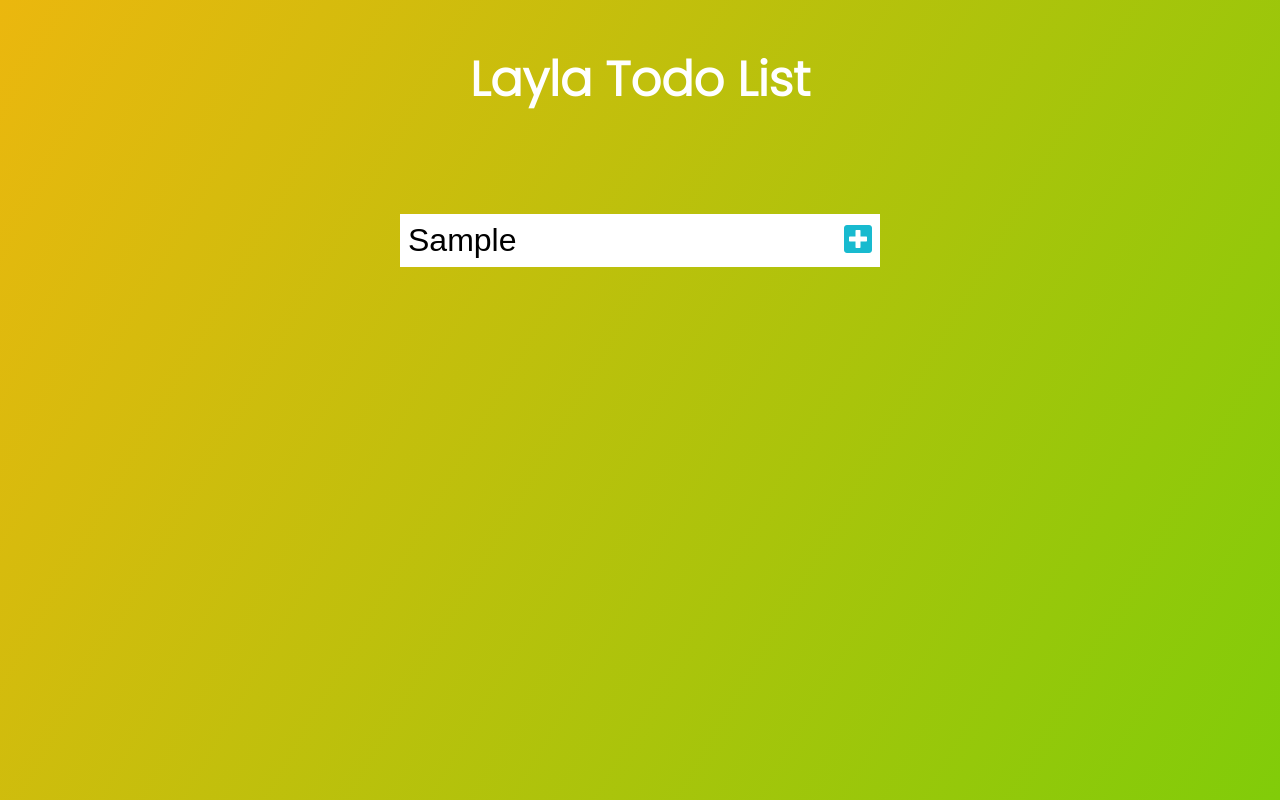
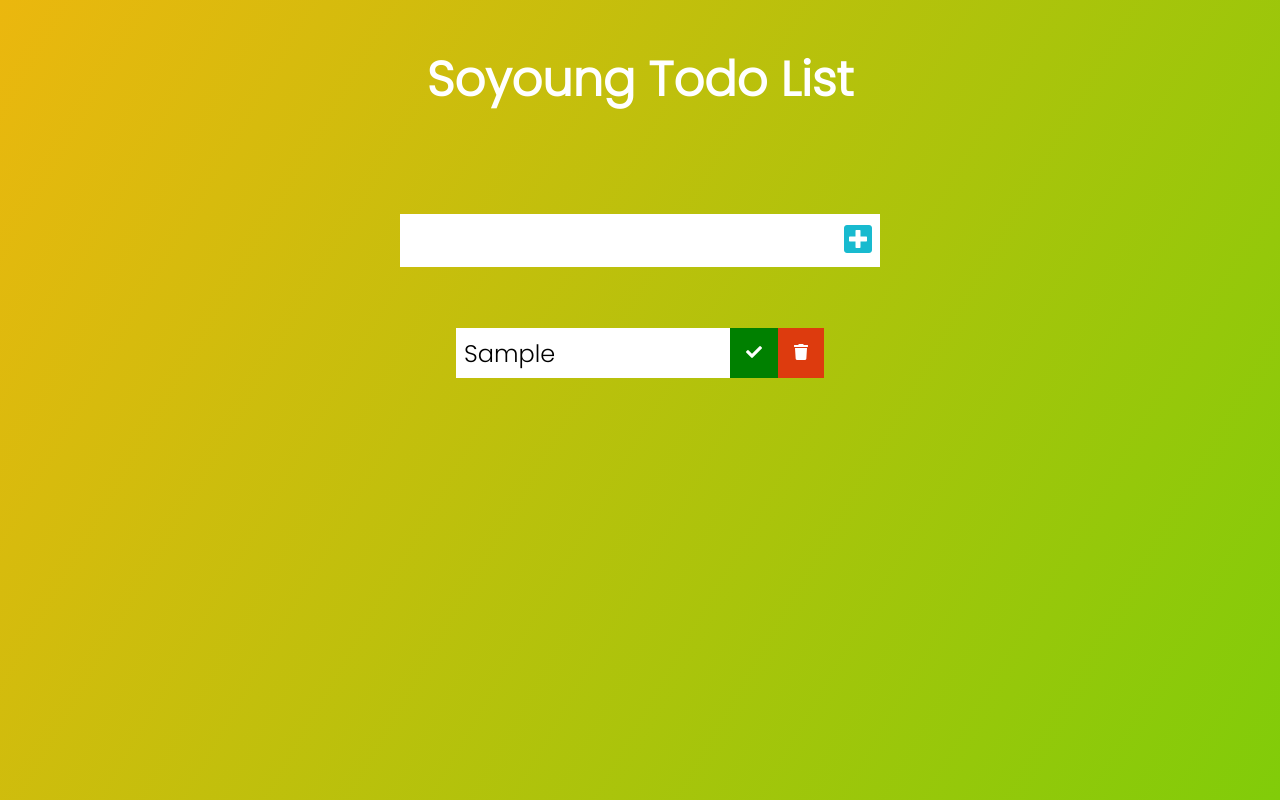
Before and after one commit to soyoungtherethere/JS_ToDoList, a plain HTML site: page index.html in a window 1280 px wide. Both pictures are taken after typing "Sample" into the empty fields and a click on the button 858 px from the left and 240 px from the top of the page. Drawn offline with Linux system fonts and the light colour scheme.

Commit message:
add css and deleteCheck function

```diff
--- a/app.js
+++ b/app.js
@@ -6,6 +6,7 @@ const todoList = document.querySelector('.todo-list');
 
 //Event Listeners
 todoButton.addEventListener('click', addTodo);
+todoList.addEventListener('click', deleteCheck);
 
 //Functions
 function addTodo(event) {
@@ -16,11 +17,30 @@ function addTodo(event) {
     todoDiv.classList.add("todo");
     //Create LI
     const newTodo = document.createElement('li');
-    newTodo.innerText = 'hey';
+    newTodo.innerText = todoInput.value;
     newTodo.classList.add('todo-item');
     todoDiv.appendChild(newTodo);
     //CHECK MARK BUTTON
     const completedButton = document.createElement('button');
     completedButton.innerHTML = '<i class="fas fa-check"></i>';
     completedButton.classList.add("complete-btn");
+    todoDiv.appendChild(completedButton);
+    // TRASH BUTTON
+    const trashButton = document.createElement('button');
+    trashButton.innerHTML = '<i class="fas fa-trash"></i>';
+    trashButton.classList.add("trash-btn");
+    todoDiv.appendChild(trashButton);
+    // APPEND TO LIST
+    todoList.appendChild(todoDiv);
+    //Clear Todo INPUT VALUE
+    todoInput.value = '';
 }
+
+function deleteCheck(e) {
+    const item = e.target;
+    //DELETE TODO
+    if (item.classList[0] === 'trash-btn') {
+        const todo = item.parentElement;
+        todo.remove();
+    }
+}
--- a/index.html
+++ b/index.html
@@ -15,7 +15,7 @@
 <body>
 
     <header>
-        <h1>Layla Todo List</h1>
+        <h1>Soyoung Todo List</h1>
     </header>
     <form>
         <input type="text" class="todo-input">
--- a/style.css
+++ b/style.css
@@ -42,3 +42,50 @@ form button:hover{
     background: #18bacf;
     color: white;
 }
+
+.todo-container {
+    display: flex;
+    justify-content: center;
+    align-items: center;
+}
+
+.todo-list {
+    min-width: 30%;
+    list-style: none;
+}
+
+.todo{
+    margin: 0.5rem;
+    background: white;
+    color: black;
+    font-size: 1.5rem;
+    display: flex;
+    justify-content: space-between;
+    align-items: center;
+}
+
+.todo li {
+    flex: 1;
+}
+
+.trash-btn, .complete-btn{
+    background: #dd3b0e;
+    color: white;
+    border: none;
+    padding: 1rem;
+    cursor: pointer;
+    font-size: 1rem;
+}
+
+.complete-btn {
+    background: green;
+}
+
+.todo-item {
+    padding: 0rem 0.5rem ;
+}
+
+.fa-trash,
+.fa-check{
+    pointer-events: none;
+}
```
